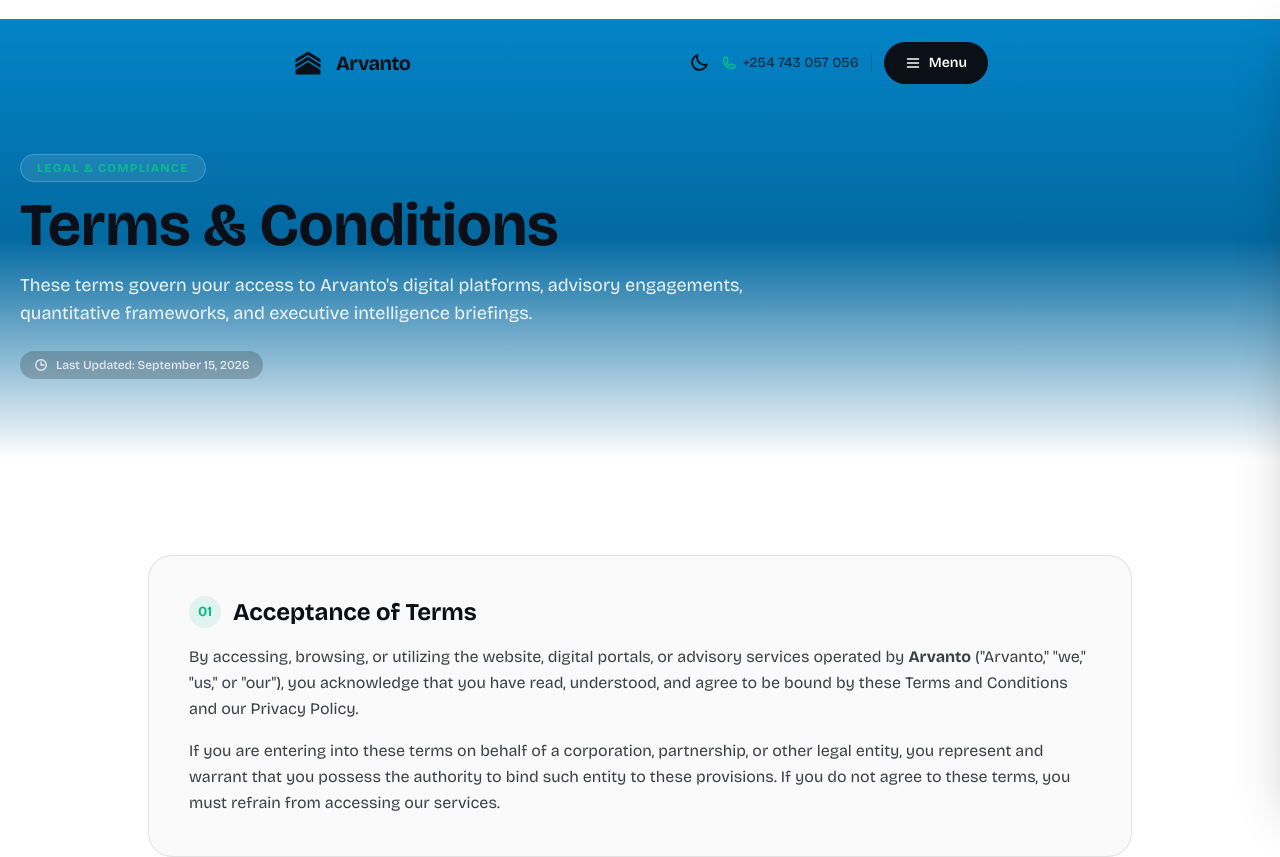
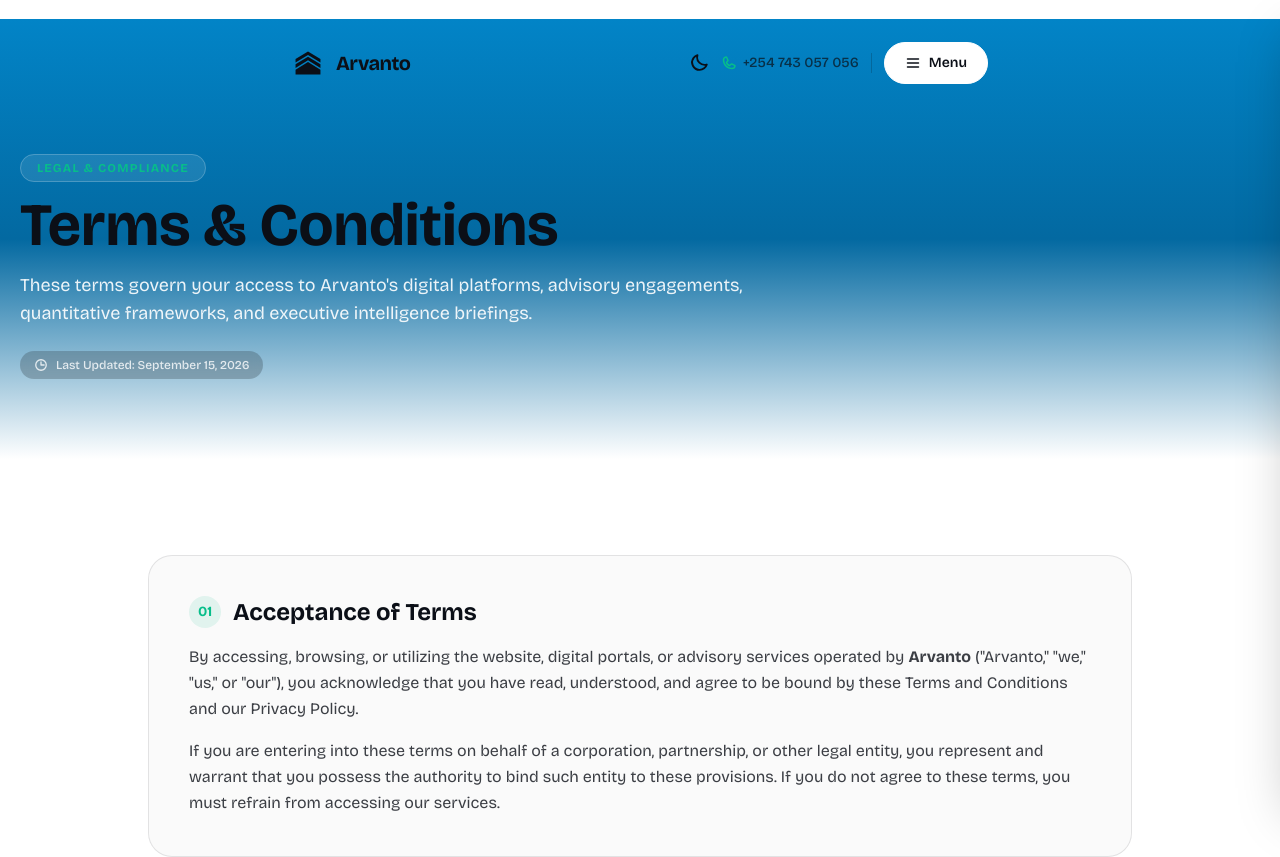
Before and after one commit to k-clinton/Arvanto, a Next.js app: page /terms-and-conditions in a window 1280 px wide. Shown: the top 857 px of the page. Built offline with nearby package versions, Linux system fonts and the light colour scheme.

Commit message:
feat: update menu button styling for improved visibility on non-home pages

```diff
--- a/src/components/layout/Header.tsx
+++ b/src/components/layout/Header.tsx
@@ -106,15 +106,13 @@ export function Header() {
               }`}
             />
 
-            {/*
-             * Menu Button
-             * Home top state: white bg + dark text
-             * Scrolled / non-Home: dark bg + white text (or white in dark theme)
-             */}
+            {/* Keep the menu button dark-on-light while the non-home banner is behind the header. */}
             <button
               onClick={() => setIsMenuOpen(true)}
               className={`flex items-center gap-1.5 sm:gap-2 px-3.5 sm:px-5 py-2 sm:py-2.5 rounded-full text-xs sm:text-sm font-semibold border transition-all duration-500 cursor-pointer ${
-                useDarkContent
+                !isHome && !isScrolled
+                  ? "bg-white border-white text-dark hover:bg-primary hover:border-primary hover:text-white"
+                  : useDarkContent
                   ? "bg-dark dark:bg-white border-dark dark:border-white text-white dark:text-dark hover:bg-primary hover:border-primary hover:text-white"
                   : "bg-white border-white text-dark hover:bg-primary hover:border-primary hover:text-white"
               }`}
```
